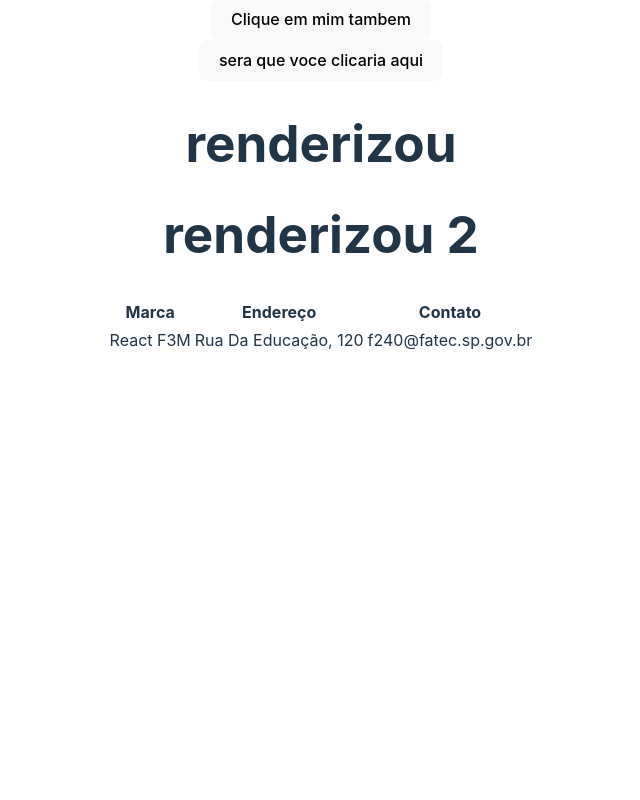
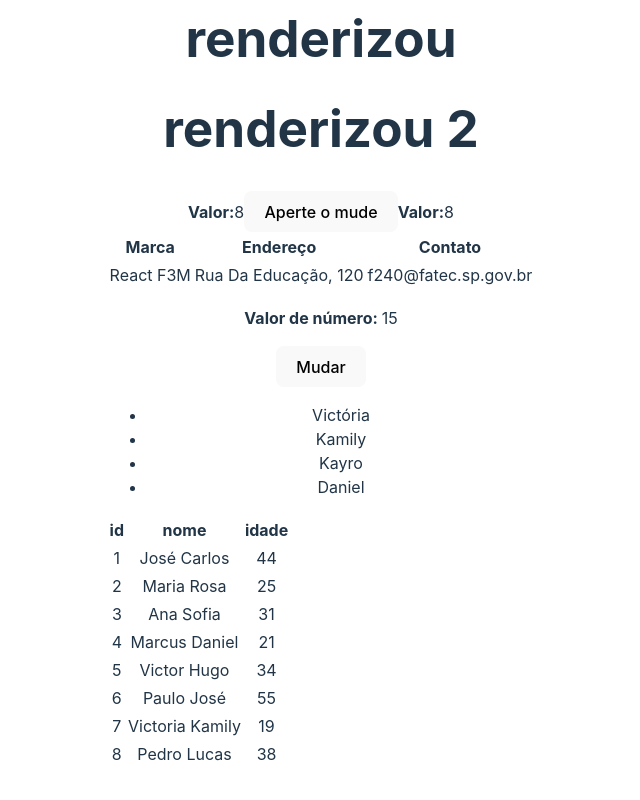
Before and after one commit to vicdsso/dw3_react_minidevblog, a React (Vite) app in the folder basic/basictools/: page / in a window 1280 px wide. Shown: the part 308-1108 px from the top of the page, without its empty margins (319-959 px from the left). Before the commit the page ends 800 px from the top, so only its background shows below. Built offline with nearby package versions, Linux system fonts and the light colour scheme.

Commit message:
Aula 1903 - Hoocks e Listas Arrays

```diff
--- a/basic/basictools/src/App.jsx
+++ b/basic/basictools/src/App.jsx
@@ -2,12 +2,15 @@ import './App.css'
 import NavBar from './components/NavBar/NavBar'
 import Footer from './components/Footer/Footer'
 import Form  from './components/Form/Form'
+import FormHoocks from './components/Hooks/FormHoocks'
+
 function App() {
   return (
     <>
     <NavBar></NavBar>
     <Form></Form>
     <Footer></Footer>
+<FormHoocks></FormHoocks>
 
     </>
   )
--- a/basic/basictools/src/components/Form/Form.jsx
+++ b/basic/basictools/src/components/Form/Form.jsx
@@ -1,4 +1,5 @@
 import React from 'react'
+var teste = 8
 
  const Form = () => {
     const handleMyEvent = () => {
@@ -13,7 +14,9 @@ const renderButton = (x) =>{
 }
 
     return (
+        <>
     <div>
+
         <div>
         <button onClick={handleMyEvent}>Clique Aqui</button>
         </div>
@@ -23,15 +26,27 @@ const renderButton = (x) =>{
         <div>
             <button onClick={() =>{
                 if(true){
-                    console.log("isso nao deveria acontecer")
+                    console.log("Isso nao deveria acontecer")
                 }
-            }}>sera que voce clicaria aqui</button>
+            }}>Será que você clicaria aqui</button>
         </div>
         <div>
             {renderButton(true)}
             {renderButton(false)}
         </div>
+
         </div>
+
+        <div>
+
+<strong>Valor:</strong>{teste}
+
+<button onClick={() =>{ teste = 12; console.log(teste)}}>Aperte o mude</button>
+
+<strong>Valor:</strong>{teste}
+
+        </div>
+        </>
   )
 }
 
--- /dev/null
+++ b/basic/basictools/src/components/Hooks/FormHoocks.jsx
@@ -0,0 +1,73 @@
+import React, { useState } from 'react'
+
+const FormHoocks = () => {
+
+const [list] = useState(['Victória', 'Kamily', 'Kayro', 'Daniel'])
+
+const [number, setNumber] = useState(15)
+
+const [user] = useState(
+    [
+        {id:1, nome: 'José Carlos', idade: 44},
+        {id:2, nome: 'Maria Rosa', idade: 25},
+        {id:3, nome: 'Ana Sofia', idade: 31},
+        {id:4, nome: 'Marcus Daniel ', idade: 21},
+        {id:5, nome: 'Victor Hugo', idade: 34},
+        {id:6, nome: 'Paulo José', idade: 55},
+        {id:7, nome: 'Victoria Kamily', idade: 19},
+        {id:8, nome: 'Pedro Lucas', idade: 38},
+    ]
+)
+
+  return (
+
+    <>
+    <div>
+        <p>
+            <strong>Valor de número: </strong>{number}
+        </p>
+        <button onClick={() =>{setNumber(32); console.log(number)}}>Mudar</button>
+    </div>
+    <div>
+
+        <ul>
+            {
+                list.map((item, i) => (
+                    <li key={i}>{item}</li>
+                ))
+            }
+        </ul>
+
+    </div>
+
+    <div>
+
+       <table>
+                <tr>
+                    <th>id</th>
+                    <th>nome</th>
+                    <th>idade</th>
+                </tr>
+                {
+                      user.map((pessoa, i) => (
+
+            //<tr key={i}> ou <tr key={pessoa.id}>
+                <tr key={i}>
+
+                    <td>{pessoa.id}</td>
+                    <td>{pessoa.nome}</td>
+                    <td>{pessoa.idade}</td>
+
+                </tr>
+                 ))
+
+                }
+
+        </table>
+
+    </div>
+    </>
+  )
+}
+
+export default FormHoocks
```
Also changed, not shown: basic/basictools/src/components/Hooks/FormHoocks.module.css (added), 1 other file (tests, documents, lock files or other folders).
